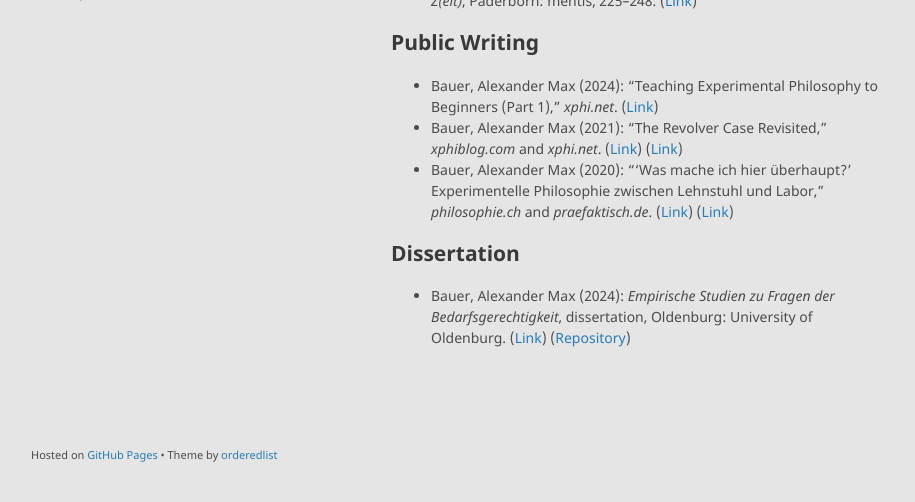
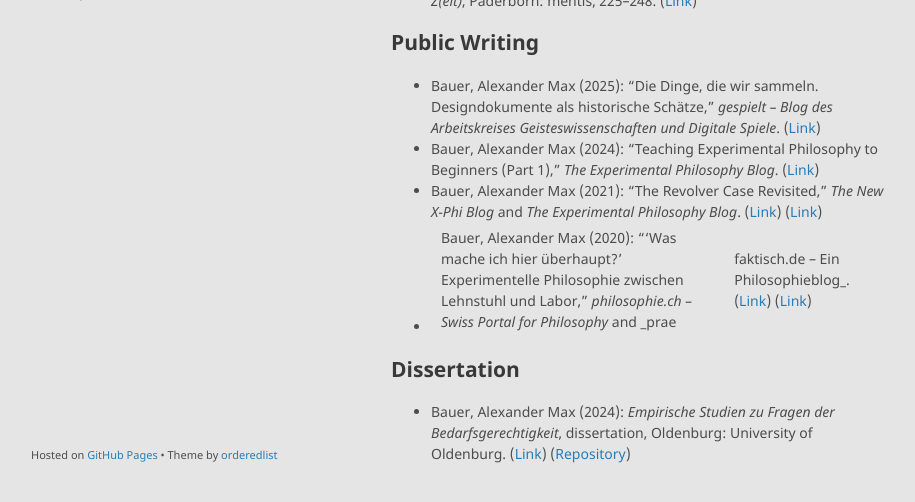
Before and after one commit to alephmembeth/alephmembeth.github.io, a Jekyll site: the page built from publications.md, in a window 1280 px wide and 900 px high, scrolled down 5219 px, cut to the strip 366-868 px from the top of the window. Shown: the whole strip, without its empty margins (179-1094 px from the left). Built offline with Jekyll 4.4.1, drawn with Linux system fonts in a browser that asks for light colours; our own code applies the rules of GitHub Pages for plain Markdown files.

Commit message:
Update publications.md

```diff
--- a/publications.md
+++ b/publications.md
@@ -83,9 +83,10 @@ layout: default
 + Priest, Graham (2023): “Paradoxie und Parakonsistenz,” transl. by Alexander Max Bauer, Gregor Damschen, and Mark Siebel, in: id. (eds.): _Paradoxien. Grenzdenken und Denkgrenzen von A(llwissen) bis Z(eit)_, Paderborn: mentis, 225–248. ([Link](https://doi.org/10.30965/9783969752517_011))
 
 ## Public Writing
-+ Bauer, Alexander Max (2024): “Teaching Experimental Philosophy to Beginners (Part 1),” _xphi.net_. ([Link](https://xphi.net/2024/04/29/teaching-experimental-philosophy-to-beginners-part-1/))
-+ Bauer, Alexander Max (2021): “The Revolver Case Revisited,” _xphiblog.com_ and _xphi.net_. ([Link](https://web.archive.org/web/20220322184907/https://xphiblog.com/revolver/)) ([Link](https://xphi.net/wordpress/2024/03/04/revolver/))
-+ Bauer, Alexander Max (2020): “‘Was mache ich hier überhaupt?’ Experimentelle Philosophie zwischen Lehnstuhl und Labor,” _philosophie.ch_ and _praefaktisch.de_. ([Link](https://www.philosophie.ch/beitraege/highlights/was-mache-ich-hier-ueberhaupt)) ([Link](https://www.praefaktisch.de/experimentelle-philosophie/was-mache-ich-hier-ueberhaupt-experimentelle-philosophie-zwischen-lehnstuhl-und-labor/))
++ Bauer, Alexander Max (2025): “Die Dinge, die wir sammeln. Designdokumente als historische Schätze,” _gespielt – Blog des Arbeitskreises Geisteswissenschaften und Digitale Spiele_. ([Link](https://gespielt.hypotheses.org/8200))
++ Bauer, Alexander Max (2024): “Teaching Experimental Philosophy to Beginners (Part 1),” _The Experimental Philosophy Blog_. ([Link](https://xphi.net/2024/04/29/teaching-experimental-philosophy-to-beginners-part-1/))
++ Bauer, Alexander Max (2021): “The Revolver Case Revisited,” _The New X-Phi Blog_ and _The Experimental Philosophy Blog_. ([Link](https://web.archive.org/web/20220322184907/https://xphiblog.com/revolver/)) ([Link](https://xphi.net/wordpress/2024/03/04/revolver/))
++ Bauer, Alexander Max (2020): “‘Was mache ich hier überhaupt?’ Experimentelle Philosophie zwischen Lehnstuhl und Labor,” _philosophie.ch – Swiss Portal for Philosophy_ and _prae|faktisch.de – Ein Philosophieblog_. ([Link](https://www.philosophie.ch/beitraege/highlights/was-mache-ich-hier-ueberhaupt)) ([Link](https://www.praefaktisch.de/experimentelle-philosophie/was-mache-ich-hier-ueberhaupt-experimentelle-philosophie-zwischen-lehnstuhl-und-labor/))
 
 ## Dissertation
 + Bauer, Alexander Max (2024): _Empirische Studien zu Fragen der Bedarfsgerechtigkeit_, dissertation, Oldenburg: University of Oldenburg. ([Link](http://oops.uni-oldenburg.de/6834/)) ([Repository](https://github.com/alephmembeth/need-dissertation))
```
